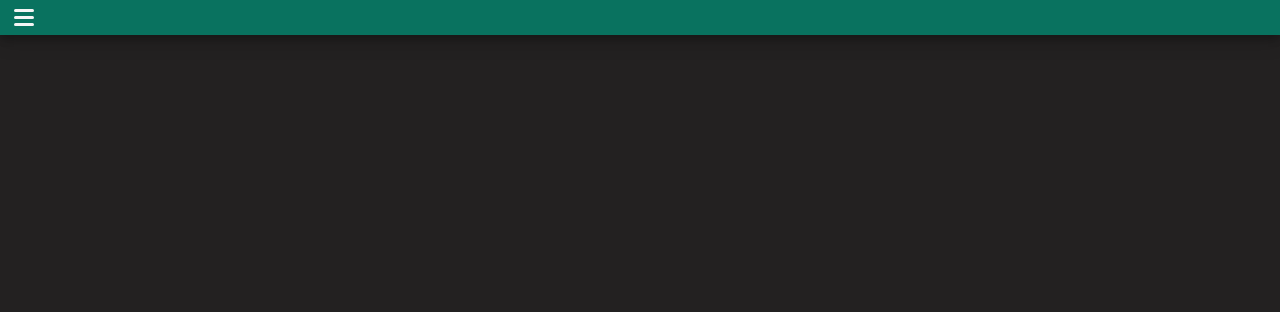
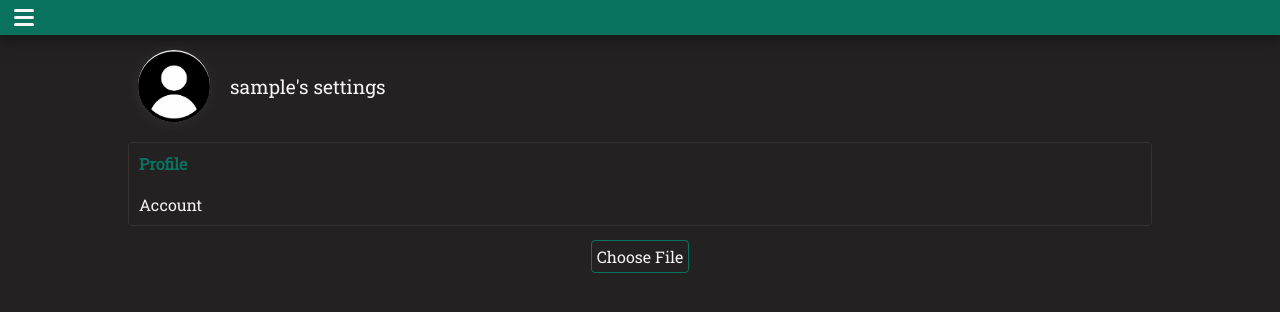
Before and after one commit to cyrusmcc/SuccyPlant, a Vue app in the folder src/frontend/: page /settings in a window 1280 px wide. Before the commit this address had no page. Shown: the top 312 px of the page. Built offline with nearby package versions, Linux system fonts and the light colour scheme; sample sign-in values are in the browser's storage.

Commit message:
Add setting view and profilepic component
Add style to setting view
Add setting route

```diff
--- a/src/frontend/src/App.vue
+++ b/src/frontend/src/App.vue
@@ -3,7 +3,7 @@
     <hamburger v-if="!$route.meta.hideNav">
       <router-link to="/"> Home </router-link>
       <router-link to="/profile"> profile </router-link>
-      <router-link class="nav-link" to="/about">About</router-link>
+      <router-link class="nav-link" to="/settings">User Settings</router-link>
       <div class="nav-link" v-if="!currentUser">
         <router-link to="/login">Login</router-link>
       </div>
@@ -36,7 +36,6 @@ export default {
   },
   methods: {
     logOut() {
-      console.log(this.currentUser.id);
       this.$store.dispatch("auth/logout", this.currentUser).then(
         () => {
           this.$router.push("/login");
--- a/src/frontend/src/assets/styles/global.scss
+++ b/src/frontend/src/assets/styles/global.scss
@@ -8,6 +8,8 @@ $accentThree: #67bed1;
 
 $screen-md: 610px;
 $screen-lg: 1115px;
+
+$shadow: 0 4px 8px 0 RGB(0 0 0/20%), 0 6px 20px 0 RGB(0 0 0/19%);
 
 $pHeight: 405vh;
 $s1H: 100vh;
--- a/src/frontend/src/components/Hamburger.vue
+++ b/src/frontend/src/components/Hamburger.vue
@@ -13,14 +13,13 @@
         +
       </div>
     </div>
-    <div class="hamburgerContent" v-if="!displayHamburger">
+    <div class="hamburgerContent" v-if="!displayHamburger" @click="toggleHamburger">
       <slot></slot>
     </div>
   </div>
 </template>
 
 <script>
-
 export default {
   name: "Hamburger",
   data() {
@@ -37,25 +36,20 @@ export default {
       }
     },
   },
-  watch:{
-    $route (to, from){
-        if (to !== from) {
-          this.displayHamburger = true;
-        }
-    }
-  }
 };
 </script>
 
 <style lang="scss" scoped>
 .container {
+  position: fixed;
+  top: 0;
   z-index: 4;
   width: 100%;
   max-height: 100%;
-  background-color: rgba(0, 0, 0, 0.7);
+  background-color: rgba(0, 0, 0, 0.3);
   position: absolute;
   top: 0;
-  box-shadow: 0 4px 8px 0 RGB(0 0 0/20%), 0 6px 20px 0 RGB(0 0 0/19%);
+  box-shadow: $shadow;
 }
 
 .hamburgerIcon {
--- /dev/null
+++ b/src/frontend/src/components/ProfilePic.vue
@@ -0,0 +1,25 @@
+<template>
+  <div class="container" id="imgCont">
+    <slot></slot>
+  </div>
+</template>
+
+<script>
+export default {
+  name: "ProfilePic"
+}
+</script>
+
+<style scoped lang="scss">
+#imgCont {
+  display: flex;
+  justify-content: center;
+  align-items: center;
+  z-index: 3;
+  border-radius: 50%;
+  height: 4.5rem;
+  width: 4.5rem;
+  overflow: hidden;
+  margin-left: 10px;
+  box-shadow: -1px 1px 18px -2px rgba(255,255,255,0.08);}
+</style>
--- a/src/frontend/src/router/router.js
+++ b/src/frontend/src/router/router.js
@@ -4,6 +4,7 @@ import Login from "../views/Login.vue"
 import Register from "../views/Register.vue"
 
 const Profile = () => import("../views/ProfilePage.vue");
+const Settings = () => import("../views/Settings.vue");
 
 const routes = [
   {
@@ -43,7 +44,12 @@ const routes = [
 
     component: Profile,
   },
-  // new here
+  {
+    path: "/settings",
+    name: "settings",
+
+    component: Settings,
+  },  // new here
 ]
 
 const router = createRouter({
--- a/src/frontend/src/service/auth.service.js
+++ b/src/frontend/src/service/auth.service.js
@@ -19,7 +19,6 @@ class AuthService {
       });
   }
   logout({ id }) {
-    console.log("id: " + id);
     return api
       .post(API_URL + "logout", {
         id
--- a/src/frontend/src/service/token.service.js
+++ b/src/frontend/src/service/token.service.js
@@ -21,7 +21,6 @@ class TokenService {
     }
 
     setUser(user) {
-        //console.log(JSON.stringify(user));
         localStorage.setItem("user", JSON.stringify(user));
     }
 
--- a/src/frontend/src/store/index.js
+++ b/src/frontend/src/store/index.js
@@ -1,9 +1,11 @@
 import { createStore } from "vuex";
 import { auth } from "./auth.module";
+//import { comp } from "./comp.module";
 
 const store = createStore({
   modules: {
     auth,
+    //comp,
   },
 });
 
--- a/src/frontend/src/views/ProfilePage.vue
+++ b/src/frontend/src/views/ProfilePage.vue
@@ -2,9 +2,9 @@
   <div class="container">
     <div class="card" id="userInfoCard">
       <div id="loginCardAccent"></div>
-      <div class="imgCont">
-        <img src="../assets/profilePicPlaceholder.jpg" alt="profile picture" />
-      </div>
+      <profile-pic>
+        <img id="userPic" src="../assets/profilePicPlaceholder.jpg" alt="profile picture" />
+      </profile-pic>
       <div id="userInfo">
         <span id="usernameText" v-if="currentUser">{{ currentUser.username }}</span>
         <span id="joinDateText">user since {{ getUserJoinDate }}</span>
@@ -24,7 +24,10 @@
 </template>
 
 <script>
+import ProfilePic from "../components/ProfilePic.vue";
+
 export default {
+  components: { ProfilePic },
   name: "Profile",
   computed: {
     currentUser() {
@@ -61,17 +64,6 @@ export default {
   max-width: 90%;
 }
 
-.imgCont {
-  z-index: 3;
-  border-radius: 50%;
-  max-height: 4.5em;
-  width: 4.5rem;
-  overflow: hidden;
-  margin-left: 10px;
-  border: 4px solid;
-  border-color: $accentShade;
-}
-
 #loginCardAccent {
   z-index: 2;
   top: 0;
@@ -79,7 +71,7 @@ export default {
   position: absolute;
   width: inherit;
   height: 55%;
-  background-color: $accentTwo;
+  //background-color: $accentTwo;
 }
 
 #userInfoCard {
@@ -90,6 +82,9 @@ export default {
   overflow: hidden;
   padding: 10px 0 10px 0;
   margin-top: 50px;
+  background-color: $darkShade;
+  box-shadow: none;
+
 }
 
 #userContentCard {
@@ -104,6 +99,10 @@ export default {
   flex-direction: column;
   margin: 20px 0 0 10px;
   line-height: 1.6rem;
+}
+
+#userPic {
+  height: 4.8rem;
 }
 
 #usernameText {
--- /dev/null
+++ b/src/frontend/src/views/Settings.vue
@@ -0,0 +1,136 @@
+<template>
+  <div class="container">
+    <div id="settingTabPanel">
+      <div id="userInfo">
+      <profile-pic>
+        <img id="userPic" src="../assets/profilePicPlaceholder.jpg" alt="profile picture" />
+      </profile-pic>
+        <span v-if="currentUser">{{ currentUser.username }}'s settings</span>
+      </div>
+      <div id="settingTabs">
+        <div
+          class="settingTab"
+          @click="currentSettingTab = 'profile'"
+          :style="[
+            currentSettingTab == 'profile'
+              ? { color: '#09725F', fontWeight: 'bold' }
+              : { color: '#F5F5F5', fontWeight: 'normal' },
+          ]"
+        >
+          Profile
+        </div>
+        <div
+          class="settingTab"
+          @click="currentSettingTab = 'account'"
+          :style="[
+            currentSettingTab == 'account'
+              ? { color: '#09725F', fontWeight: 'bold' }
+              : { color: '#F5F5F5', fontWeight: 'normal' },
+          ]"
+        >
+          Account
+        </div>
+      </div>
+    </div>
+    <div id="settingTabOptions">
+      <div id="profileOptions" class="option" v-show="currentSettingTab == 'profile'">
+        <div id="changePicture">
+          <input type="file" id="picUploadBtn">
+          <label for="picUploadBtn" id="picUploadLabel">Choose File</label>
+        </div>
+      </div>
+      <div id="accountOptions" class="option">
+        <modal> </modal>
+        <modal></modal>
+      </div>
+    </div>
+  </div>
+</template>
+
+<script>
+import ProfilePic from "../components/ProfilePic.vue";
+import Modal from "../components/Modal.vue";
+
+export default {
+  components: { ProfilePic, Modal },
+  name: "Settings",
+  data() {
+    return {
+      currentSettingTab: "profile",
+    };
+  },
+  computed: {
+    currentUser() {
+      return this.$store.state.auth.user;
+    },
+  },
+  mounted() {
+    if (!this.currentUser) {
+      this.$router.push("/login");
+    }
+  },
+  methods: {
+    displayTab() {
+      console.log(this.currentSettingTab);
+    },
+  },
+};
+</script>
+
+<style scoped lang="scss">
+.container {
+  display: flex;
+  flex-direction: column;
+  align-items: center;
+  height: 100%;
+  width: 100%;
+  color: $lightShade;
+}
+
+#userInfo {
+  font-size: 1.2rem;
+  display: flex;
+  flex-direction: row;
+  column-gap: 20px;
+  align-items: center;
+}
+
+#userPic {
+  height: 4.8rem;
+}
+
+#settingTabPanel {
+  margin-top: 50px;
+  box-shadow: none;
+  width: 80%;
+  max-width: 80%;
+  display: flex;
+  flex-direction: column;
+  row-gap: 20px;
+}
+
+#settingTabs {
+  border: $accentShade solid 1px;
+  border-radius: 4px;
+  padding: 10px;
+  display: flex;
+  flex-direction: column;
+  row-gap: 20px;
+  margin-bottom: 20px;
+}
+
+#profileOptions {
+
+}
+
+#picUploadBtn {
+  display: none;
+}
+
+#picUploadLabel {
+  border: $accentOne 1px solid;
+  border-radius: 4px;
+  padding: 5px;
+}
+
+</style>
```
Also changed, not shown: src/frontend/src/store/comp.module.js (added), 2 other files (tests, documents, lock files or other folders).
